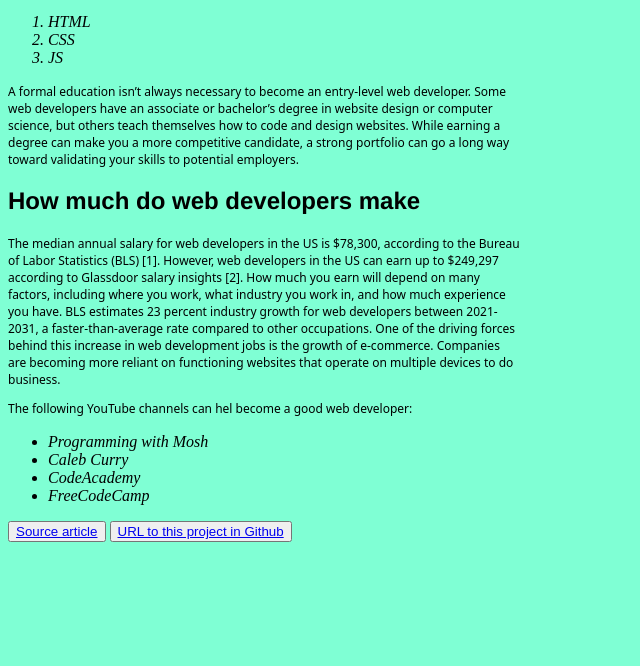
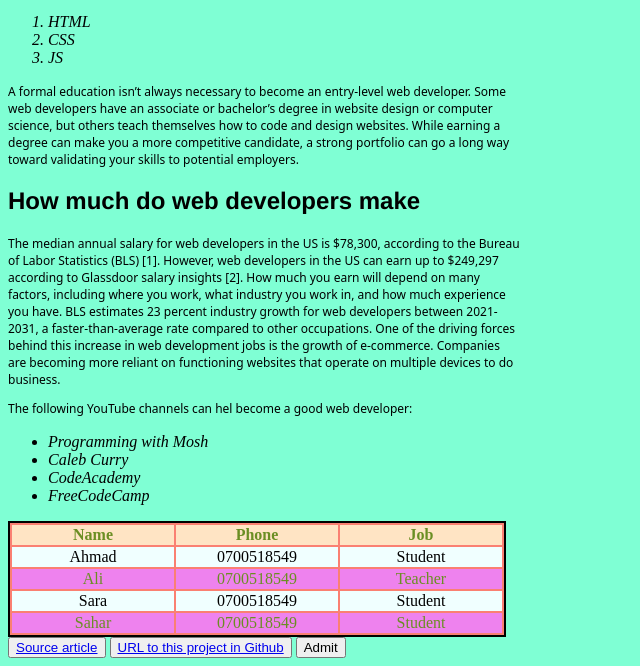
Before and after one commit to ezatullahfarazi/ITC-assignment---basic-news-article, a plain HTML site: page index.html in a window 1280 px wide. Shown: the part 915-1581 px from the top of the page, without its empty margins (0-640 px from the left). Before the commit the page ends 1465 px from the top, so only its background shows below. Drawn offline with Linux system fonts and the light colour scheme.

Commit message:
added form

```diff
--- a/CSS/style.css
+++ b/CSS/style.css
@@ -24,3 +24,37 @@ img {
     width: 512px;
     height: auto;
 }
+
+table {
+    background-color: salmon;
+    border: 2px black solid;
+    text-align: center;
+
+}
+td:hover {
+    background-color: chartreuse;
+
+}
+
+th {
+    background-color: bisque;
+}
+
+tr:nth-child(even) {
+    background-color: azure;
+}
+
+tr:nth-child(odd) {
+    background-color: violet;
+    color: olivedrab;
+}
+
+td {
+    width: 160px;
+}
+
+form, input {
+    text-align: center;
+    align-items: center;
+    display: inline-block;
+}
--- a/index.html
+++ b/index.html
@@ -5,6 +5,9 @@
     <meta name="viewport" content="width=device-width, initial-scale=1.0">
     <title>How to become a web developer</title>
     <link rel="stylesheet" href="CSS/style.css">
+    <script src="JS/script.js">
+        document.alert("Running")
+    </script>
 </head>
 <body>
     <!--adding title-->
@@ -58,8 +61,35 @@
         <li>CodeAcademy</li>
         <li>FreeCodeCamp</li>
     </ul>
-
+    <table>
+        <tr>
+            <th>Name</th>
+            <th>Phone</th>
+            <th>Job</th>
+        </tr>
+        <tr>
+            <td>Ahmad</td>
+            <td>0700518549</td>
+            <td>Student</td>
+        </tr>
+        <tr>
+            <td>Ali</td>
+            <td>0700518549</td>
+            <td>Teacher</td>
+        </tr>
+        <tr>
+            <td>Sara</td>
+            <td>0700518549</td>
+            <td>Student</td>
+        </tr>
+        <tr>
+            <td>Sahar</td>
+            <td>0700518549</td>
+            <td>Student</td>
+        </tr>
+    </table>
     <button><a href="https://www.coursera.org/articles/web-developer">Source article</a></button>
     <button><a href="https://github.com/ezatullahfarazi/ITC-assignment---basic-news-article"> URL to this project in Github</a></button>
+    <a href="form_1.html"><input type="button" value="Admit"></a>
 </body>
 </html>
```
Also changed, not shown: form_1.html (added, +49 -0 lines).
